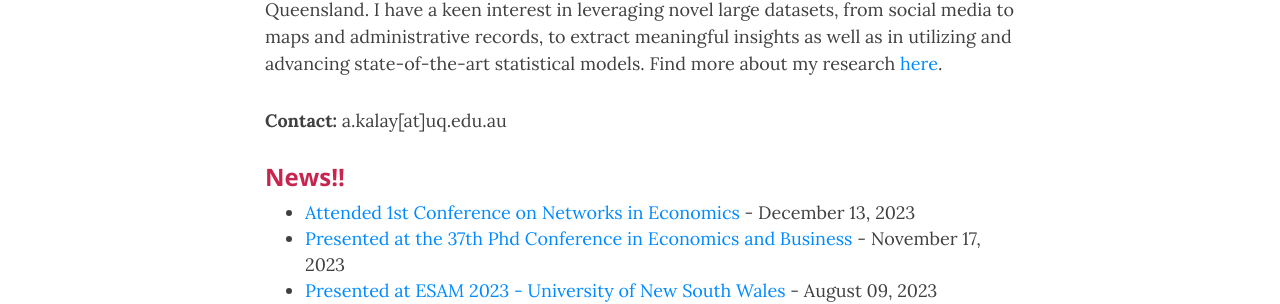
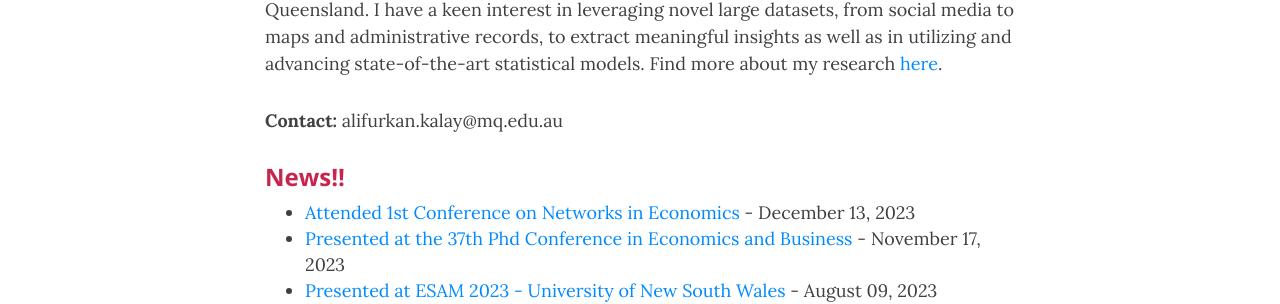
Before and after one commit to alfurka/alfurka.github.io, a Jekyll site: the page built from index.html, in a window 1280 px wide and 1040 px high. Shown: the part 309-613 px from the top of the window. Built offline with Jekyll 4.4.1, drawn with Linux system fonts in a browser that asks for light colours; nearby versions of some CDN libraries.

Commit message:
email update

```diff
--- a/index.html
+++ b/index.html
@@ -6,7 +6,7 @@ use-site-title: true
 
 <p>My name is Ali Furkan. I am a last-year Ph.D. student in Economics at the University of Queensland. I have a keen interest in leveraging novel large datasets, from social media to maps and administrative records, to extract meaningful insights as well as in utilizing and advancing state-of-the-art statistical models. Find more about my research <a href="https://alfurka.github.io/research/">here</a>.</p>
 
-<p><strong>Contact:</strong> a.kalay[at]uq.edu.au</p>
+<p><strong>Contact:</strong> alifurkan.kalay@mq.edu.au</p>
 
 <h3 style="color:#c7254e">News!!</h3>
 
```
